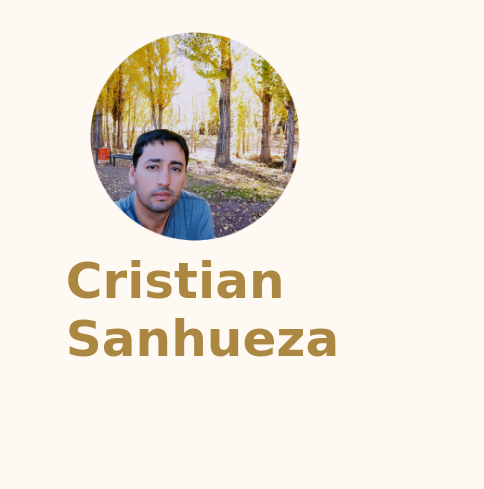
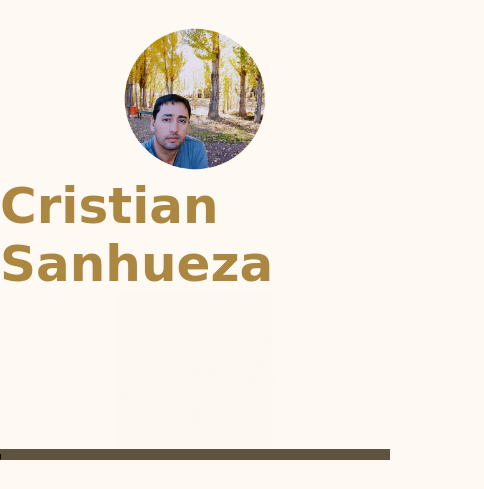
Before and after one commit to shangayar/desafio_presentaci-n, a plain HTML site: page index.html in a window 390 px wide. Shown: the part 286-775 px from the top of the page, 484 px wide, since content can reach past the window. Drawn offline with Linux system fonts and the light colour scheme; a web font is replaced by a local one.

Commit message:
Actualización Responsive 3

```diff
--- a/Styles/responsive.css
+++ b/Styles/responsive.css
@@ -91,7 +91,8 @@
         flex-direction:column;
         justify-content: center;
         align-content: center;
-        margin-right: 145px;
+        margin-right: 0;
+        margin-left:0;
 
     }
     .avatar-text h1{
```
